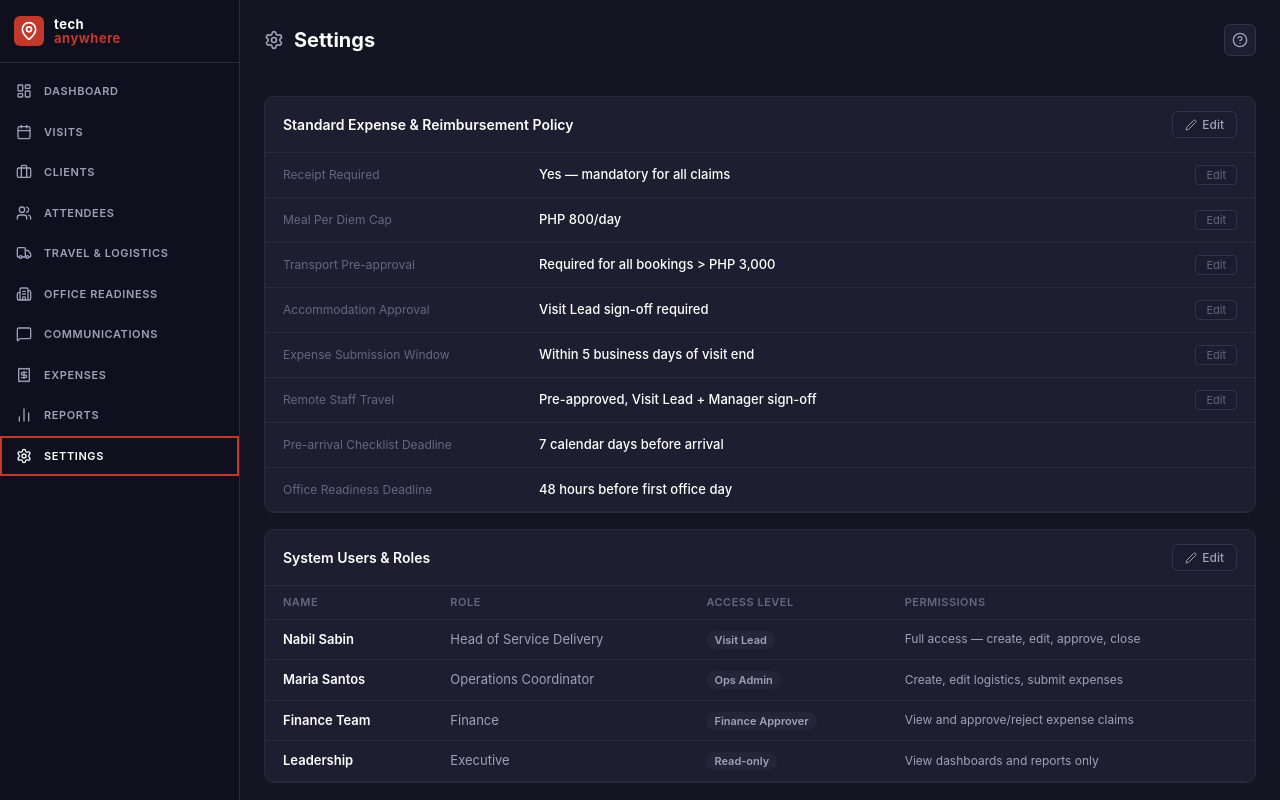
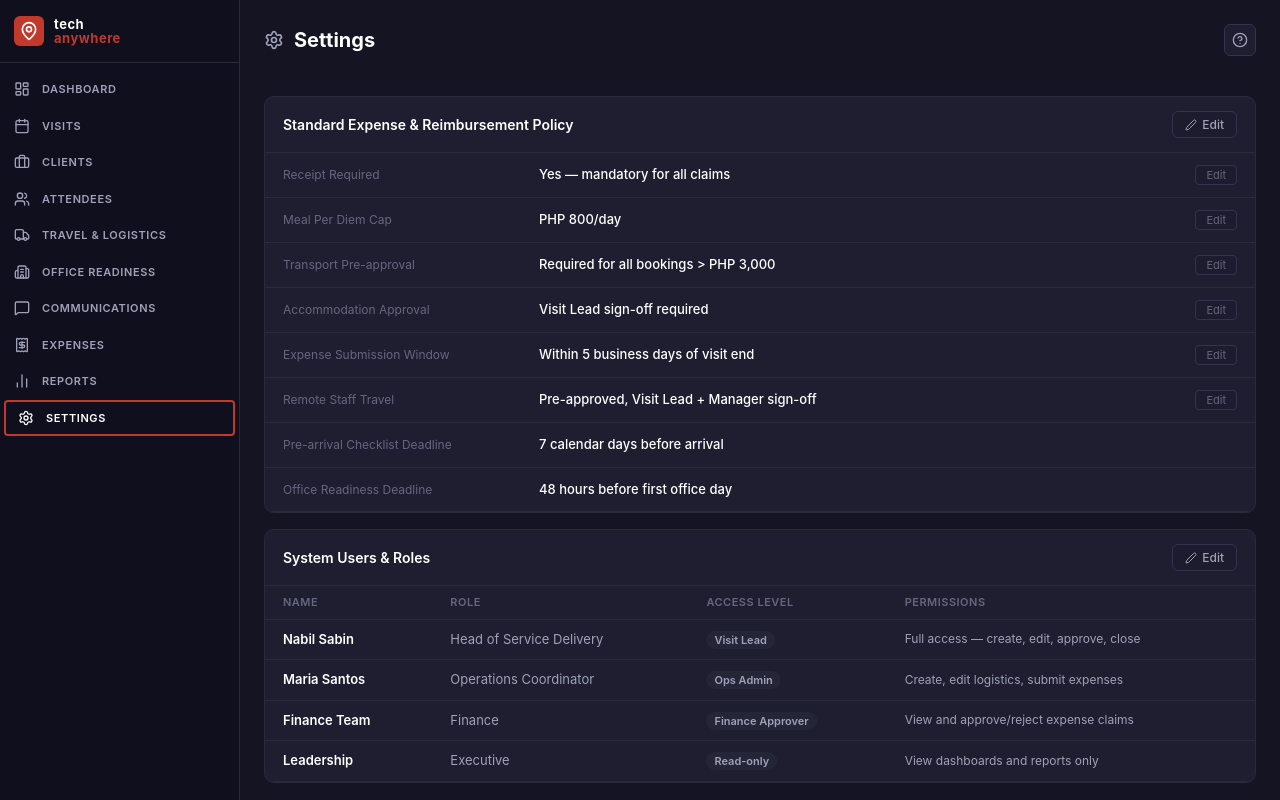
Before and after one commit to Nabzillaa/teachanywhere, a React (Vite) app in the folder app/: page /settings in a window 1280 px wide. Built offline with nearby package versions, Linux system fonts and the light colour scheme.

Commit message:
feat: reduce selected menu item border box size
Made the active menu item border box smaller by:
- Reducing padding from 10px 14px to 8px 12px
- Adding border-radius for a more polished box appearance
- Adding horizontal margin to prevent the box from stretching full width

```diff
--- a/app/src/components/layout/Sidebar.css
+++ b/app/src/components/layout/Sidebar.css
@@ -103,7 +103,6 @@
   transition: all 0.15s ease;
   position: relative;
   white-space: nowrap;
-  border: 2px solid transparent;
 }
 
 .sidebar__item:hover {
@@ -113,7 +112,10 @@
 
 .sidebar__item--active {
   color: var(--text-primary);
+  padding: 8px 12px;
   border: 2px solid var(--accent-red);
+  border-radius: 4px;
+  margin: 0 4px;
 }
 
 .sidebar__item--active:hover {
```
